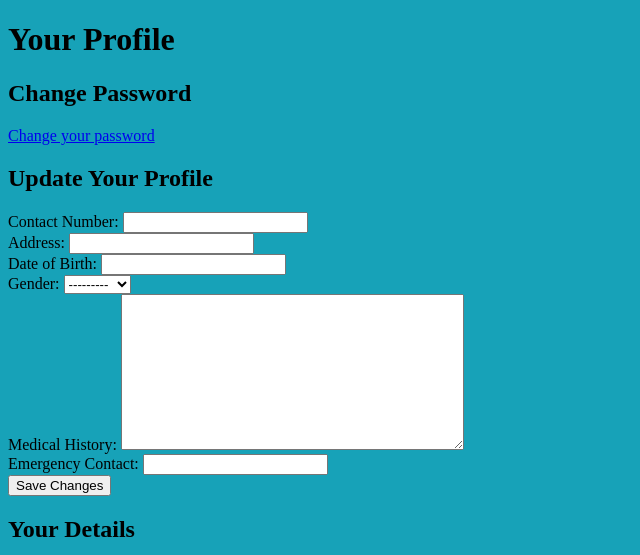
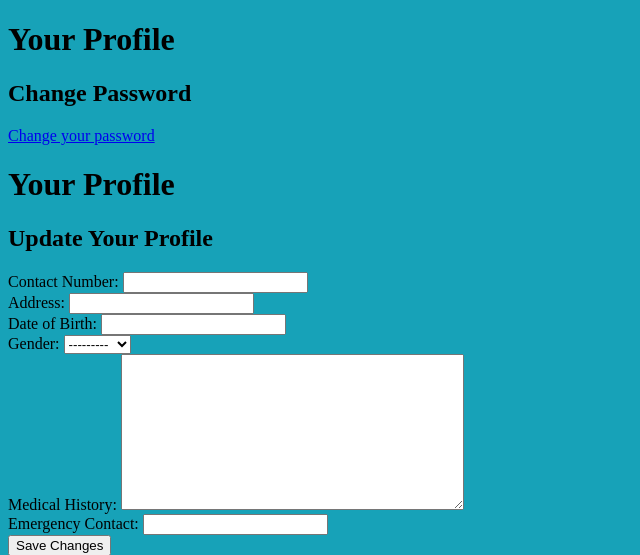
Before and after one commit to easybulb/healmate, a Django app: page /dashboard/profile/ in a window 1280 px wide. Shown: the part 160-715 px from the top of the page, without its empty margins (0-640 px from the left). Run offline with Django 4.2, Linux system fonts and the light colour scheme; the visitor is signed in with stand-in values (Sample User, id 1); data comes from the database, SQL or seed files in the repository.

Commit message:
add message after profile update

```diff
--- a/dashboard/views.py
+++ b/dashboard/views.py
@@ -41,6 +41,7 @@ def patient_profile(request):
         form = PatientProfileForm(request.POST, instance=profile)
         if form.is_valid():
             form.save()
+            messages.success(request, 'Your profile has been updated successfully!')
             return redirect('patient_profile')  # Redirect to the profile page after saving
     else:
         form = PatientProfileForm(instance=profile)
--- a/templates/dashboard/patient_profile.html
+++ b/templates/dashboard/patient_profile.html
@@ -5,6 +5,16 @@
 
   <h2>Change Password</h2>
   <a href="{% url 'account_change_password' %}">Change your password</a>
+
+  <h1>Your Profile</h1>
+
+  {% if messages %}
+    <ul class="messages">
+      {% for message in messages %}
+        <li{% if message.tags %} class="{{ message.tags }}"{% endif %}>{{ message }}</li>
+      {% endfor %}
+    </ul>
+  {% endif %}
 
   <!-- Profile Update Form -->
   <h2>Update Your Profile</h2>
```
